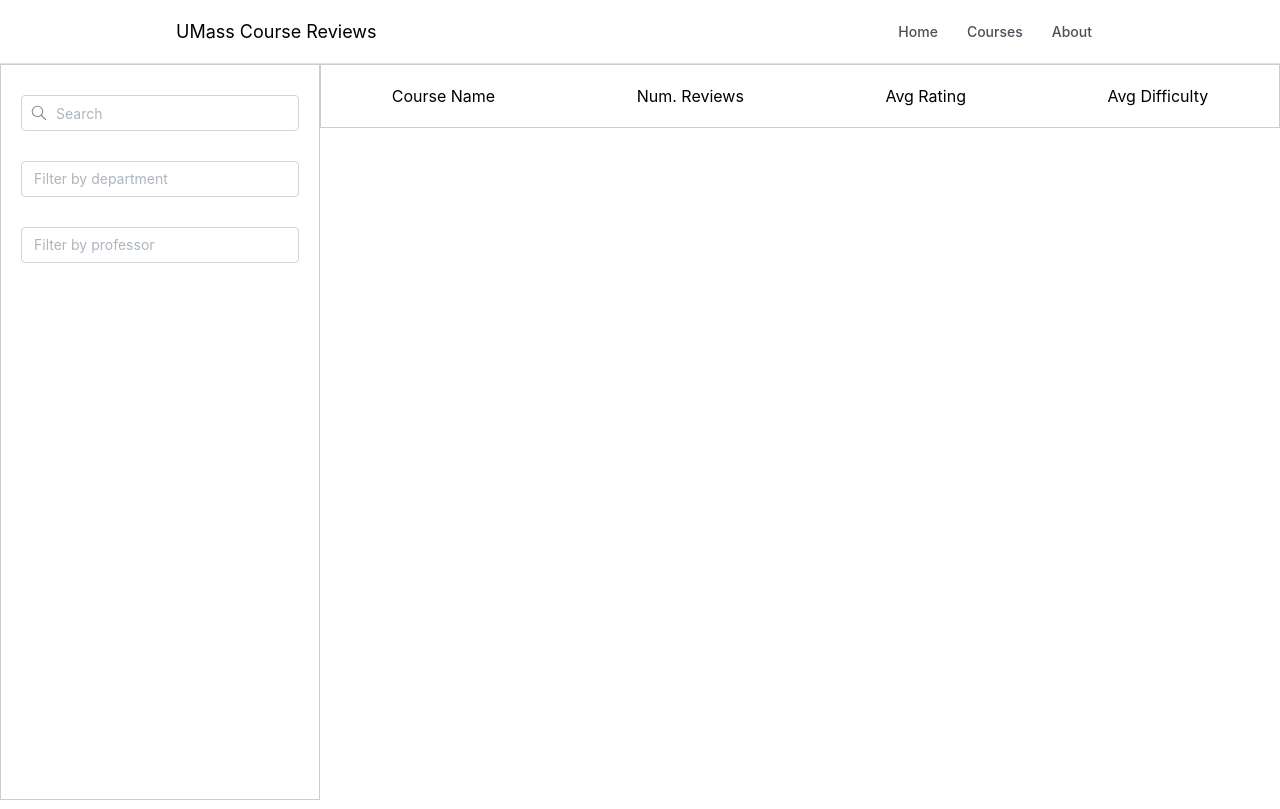
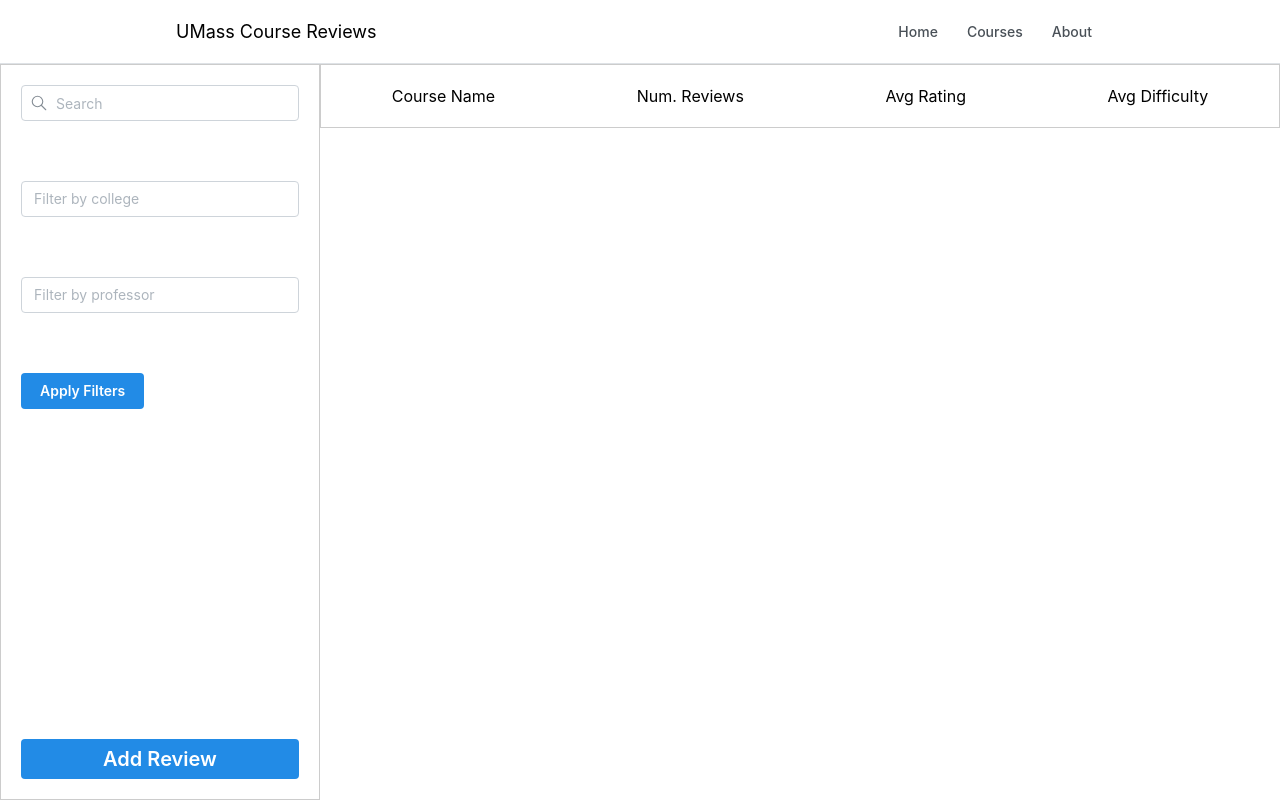
Before and after one commit to cnobleshriver/hack-umass-xi, a Next.js app: page /courses in a window 1280 px wide. Built offline with nearby package versions, Linux system fonts and the light colour scheme.

Commit message:
Change course page layout and init CourseCard

```diff
--- a/src/components/Courses/Courses.module.css
+++ b/src/components/Courses/Courses.module.css
@@ -1,18 +1,19 @@
 .container {
     display: flex;
-    height: calc(100vh - 64px); /* Adjust this value to match the height of your navbar */
+    height: calc(100vh - 64px);
 }
 
 .searchBox {
-    height: calc(100vh - 64px);
+    height: 100%;
     width: 25%;
     border: 1px solid #ccc;
 }
 
 .innerSearchBox {
-    margin-top: 10px;
+    display: flex;
+    flex-direction: column;
+    justify-content: space-between;
     height: 100%;
-    width: 100%;
     padding: 20px;
 }
 
@@ -30,10 +31,6 @@
     height: 18px;
 }
 
-.inputField{
-    margin-bottom: 30px;
+ .searchElement {
+    margin-bottom: 60px;
 }
-
-.checkbox {
-    margin-bottom: 30px;
-}
--- a/src/components/Courses/Courses.tsx
+++ b/src/components/Courses/Courses.tsx
@@ -1,5 +1,5 @@
 import styles from './Courses.module.css';
-import { Select, TextInput } from '@mantine/core';
+import { Button, Select, TextInput } from '@mantine/core';
 import { IconSearch } from '@tabler/icons-react';
 import { SchoolCheckbox } from '../SchoolCheckbox/SchoolCheckbox';
 import { ProfCheckbox } from '../ProfCheckbox/ProfCheckbox';
@@ -10,17 +10,27 @@
         <div className={styles.container}>
             <div className={styles.searchBox}>
                 <div className={styles.innerSearchBox}>
+                    <div>
                         <TextInput
-                        className={styles.inputField}
+                            className={styles.searchElement}
                             placeholder="Search"
                             leftSection={<IconSearch className={styles.leftIcon} stroke={1.5} />}
                         />
-                    <div className={styles.checkbox}>
+                        <div className={styles.searchElement}>
                             <SchoolCheckbox />
                         </div>
-                    <div className={styles.checkbox}>
+                        <div className={styles.searchElement}>
                             <ProfCheckbox />
                         </div>
+                        <div className={styles.searchElement}>
+                            <Button color="blue">
+                                Apply Filters
+                            </Button>
+                        </div>
+                    </div>
+                    <Button color="blue" size='compact-xl'>
+                        Add Review
+                    </Button>
                 </div>
             </div>
             <div className={styles.courseCriteria}>
--- a/src/components/SchoolCheckbox/SchoolCheckbox.tsx
+++ b/src/components/SchoolCheckbox/SchoolCheckbox.tsx
@@ -62,7 +62,7 @@
             {values.length > 0 ? (
               values
             ) : (
-              <Input.Placeholder>Filter by department</Input.Placeholder>
+              <Input.Placeholder>Filter by college</Input.Placeholder>
             )}
 
             <Combobox.EventsTarget>
```
Also changed, not shown: src/components/CourseCard/CourseCard.module.css (added), src/components/CourseCard/CourseCard.tsx (added). Lines whose indentation alone changed are shown as unchanged.
